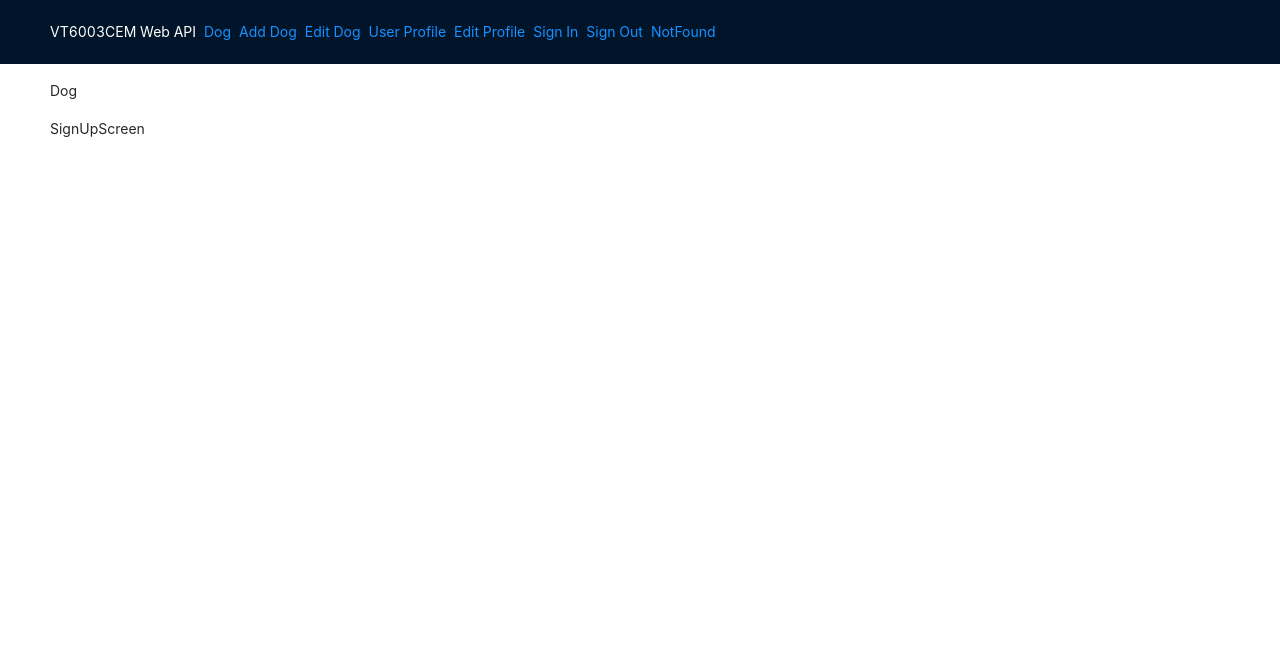
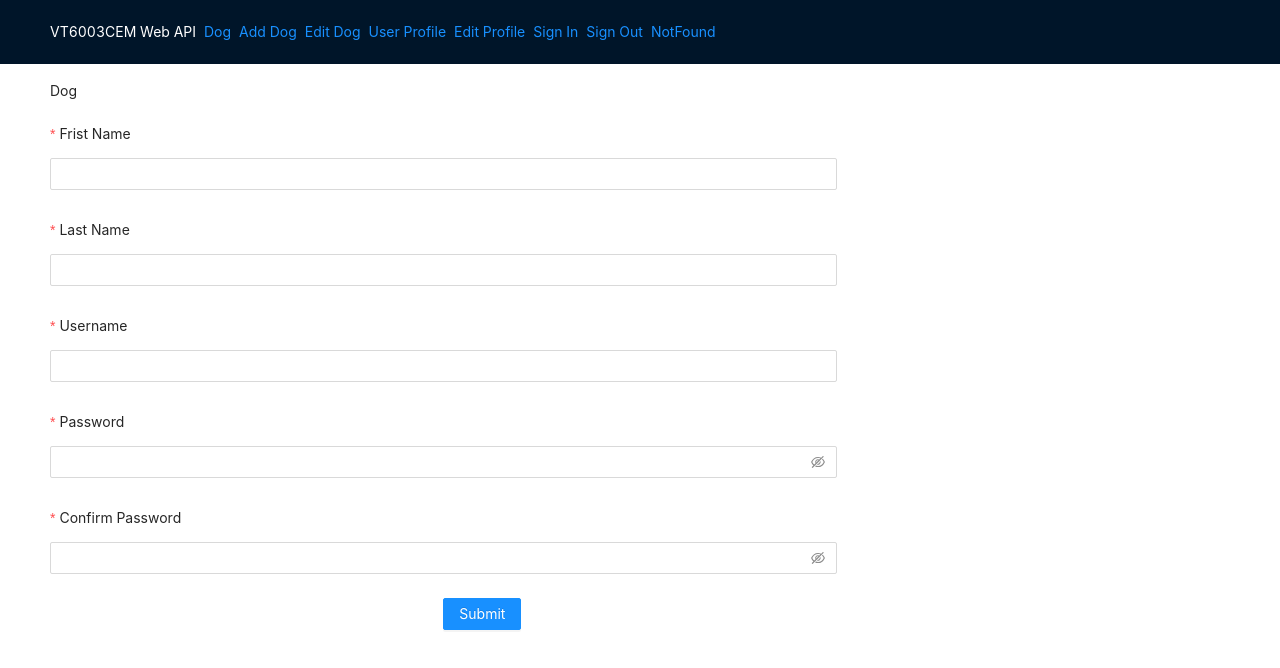
Before and after one commit to imJackym/WebAPIDevelopment_frontend, a React (Create React App) app in the folder frontend/: page /SignUp in a window 1280 px wide. Shown: the top 668 px of the page. Built offline with nearby package versions, Linux system fonts and the light colour scheme.

Commit message:
Update SignUpScreen.js submitForm

```diff
--- a/frontend/src/screen/SignUpScreen.js
+++ b/frontend/src/screen/SignUpScreen.js
@@ -1,3 +1,77 @@
-export default function SignUpScreen() {
-  return <div>SignUpScreen</div>
+import React, { useState } from 'react';
+import { Form, Input, Button } from 'antd';
+import Axios from 'axios';
+import bcryptjs from 'bcryptjs';
+
+function SignUpScreen() {
+  const [form] = Form.useForm();
+  const [fname, setFname] = useState("");
+  const [lname, setLname] = useState("");
+  const [username, setUsername] = useState("");
+  const [password, setPassword] = useState("");
+
+  async function handleSubmit() {
+    try {
+      const { data } = await Axios.post('http://localhost:5005/api/v1/dog/res/', {
+        fname,
+        lname,
+        username,
+        password,
+      });
+      if (data.status === 200) {
+        alert("Submit Success");
+        form.resetFields()
+      } else {
+        alert("Submit Fail. Please try again later");
+      }
+    } catch (error) {
+      alert("Submit Fail. Please retry");
+    }
+  }
+
+  return (
+    <Form name="basic" labelCol={{ span: 24 }} wrapperCol={{ span: 16 }} initialValues={{ remember: true }} onFinish={handleSubmit} autoComplete="off">
+      <Form.Item label="Frist Name" name="fname"
+        onChange={(e) => setFname(e.target.value)}
+        rules={[{ required: true, message: 'Please input your first name!' }]}>
+        <Input />
+      </Form.Item>
+
+      <Form.Item label="Last Name" name="lname"
+        onChange={(e) => setLname(e.target.value)}
+        rules={[{ required: true, message: 'Please input your last name!' }]}>
+        <Input />
+      </Form.Item>
+
+      <Form.Item label="Username" name="username"
+        onChange={(e) => setUsername(e.target.value)}
+        rules={[{ required: true, message: 'Please input your username!' }]}>
+        <Input />
+      </Form.Item>
+
+      <Form.Item label="Password" name="password"
+        onChange={(e) => setPassword(bcryptjs.hashSync(e.target.value))}
+        rules={[{ required: true, message: 'Please input your password!' }]}>
+        <Input.Password />
+      </Form.Item>
+
+      <Form.Item name="confirm" label="Confirm Password" dependencies={['password']} hasFeedback
+        rules={[{ required: true, message: 'Please confirm your password!' }, ({ getFieldValue }) => ({
+          validator(_, value) {
+            if (!value || getFieldValue('password') === value) {
+              return Promise.resolve();
+            }
+            return Promise.reject(new Error('The two passwords that you entered do not match!'));
+          },
+        }),
+      ]}>
+        <Input.Password />
+      </Form.Item>
+
+      <Form.Item wrapperCol={{ offset: 8, span: 16 }}>
+        <Button type="primary" htmlType="submit"> Submit </Button>
+      </Form.Item>
+    </Form>
+  );
 }
+export default SignUpScreen;
```
